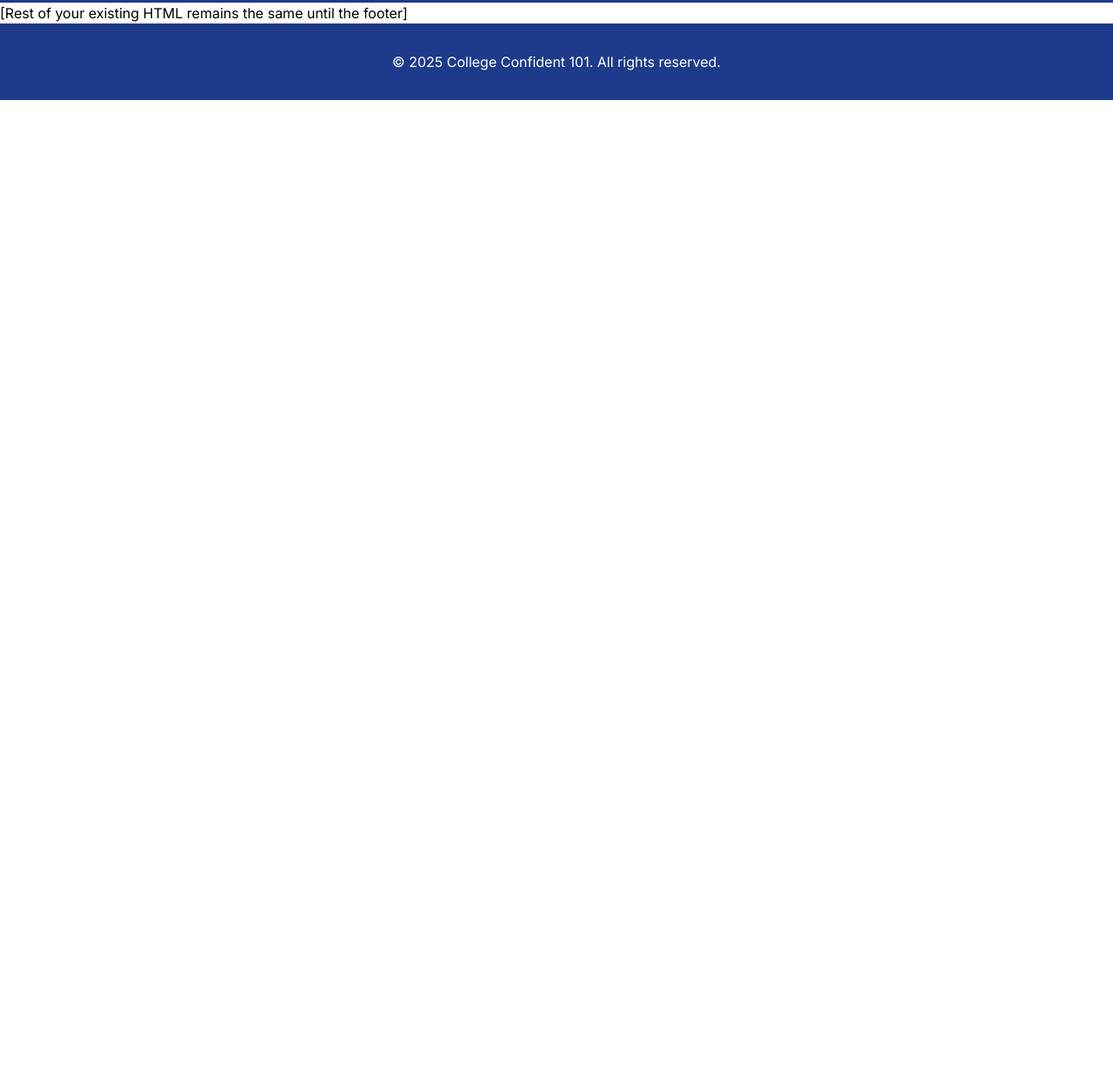
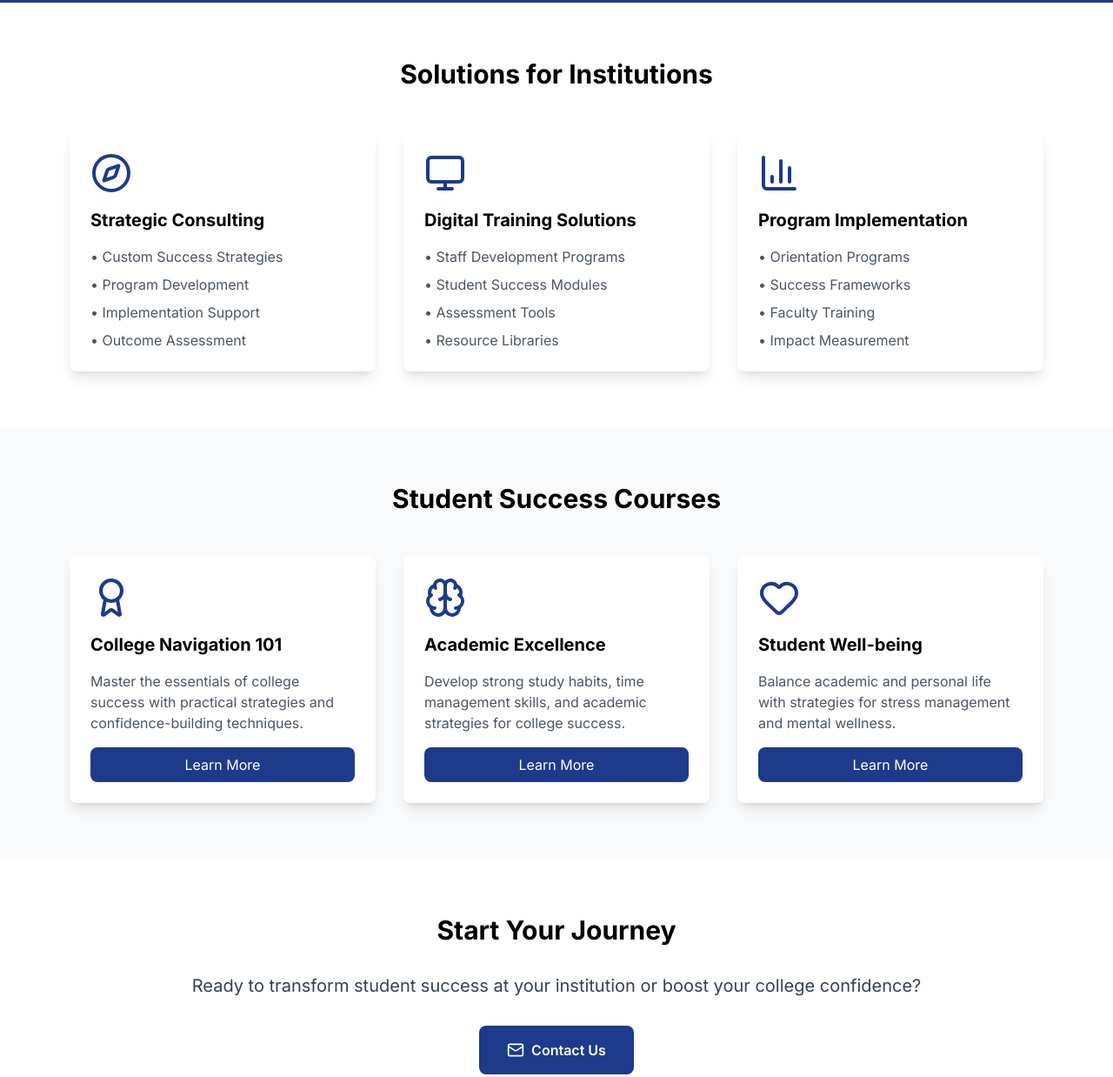
Before and after one commit to rythecoach/theroux-website1, a plain HTML site: page index.html in a window 1280 px wide. Shown: the part 325-1563 px from the top of the page at 87% size. Before the commit the page ends 800 px from the top, so only its background shows below. Drawn offline with nearby package versions, Linux system fonts and the light colour scheme.

Commit message:
Update index.html

```diff
--- a/index.html
+++ b/index.html
@@ -33,7 +33,93 @@
             </div>
         </header>
 
-[Rest of your existing HTML remains the same until the footer]
+        <!-- Institution Services -->
+        <section id="institutions" class="py-16">
+            <div class="max-w-6xl mx-auto px-4">
+                <h2 class="text-3xl font-bold mb-12 text-center">Solutions for Institutions</h2>
+                <div class="grid md:grid-cols-3 gap-8">
+                    <!-- Consulting -->
+                    <div class="bg-white p-6 rounded-lg shadow-lg">
+                        <i data-lucide="compass" class="w-12 h-12 text-blue-900 mb-4"></i>
+                        <h3 class="text-xl font-bold mb-4">Strategic Consulting</h3>
+                        <ul class="space-y-2 text-gray-600">
+                            <li>• Custom Success Strategies</li>
+                            <li>• Program Development</li>
+                            <li>• Implementation Support</li>
+                            <li>• Outcome Assessment</li>
+                        </ul>
+                    </div>
+
+                    <!-- Digital Training -->
+                    <div class="bg-white p-6 rounded-lg shadow-lg">
+                        <i data-lucide="monitor" class="w-12 h-12 text-blue-900 mb-4"></i>
+                        <h3 class="text-xl font-bold mb-4">Digital Training Solutions</h3>
+                        <ul class="space-y-2 text-gray-600">
+                            <li>• Staff Development Programs</li>
+                            <li>• Student Success Modules</li>
+                            <li>• Assessment Tools</li>
+                            <li>• Resource Libraries</li>
+                        </ul>
+                    </div>
+
+                    <!-- Implementation -->
+                    <div class="bg-white p-6 rounded-lg shadow-lg">
+                        <i data-lucide="bar-chart-3" class="w-12 h-12 text-blue-900 mb-4"></i>
+                        <h3 class="text-xl font-bold mb-4">Program Implementation</h3>
+                        <ul class="space-y-2 text-gray-600">
+                            <li>• Orientation Programs</li>
+                            <li>• Success Frameworks</li>
+                            <li>• Faculty Training</li>
+                            <li>• Impact Measurement</li>
+                        </ul>
+                    </div>
+                </div>
+            </div>
+        </section>
+
+        <!-- Student Courses -->
+        <section id="students" class="py-16 bg-gray-50">
+            <div class="max-w-6xl mx-auto px-4">
+                <h2 class="text-3xl font-bold mb-12 text-center">Student Success Courses</h2>
+                <div class="grid md:grid-cols-3 gap-8">
+                    <!-- Course 1 -->
+                    <div class="bg-white p-6 rounded-lg shadow-lg">
+                        <i data-lucide="award" class="w-12 h-12 text-blue-900 mb-4"></i>
+                        <h3 class="text-xl font-bold mb-4">College Navigation 101</h3>
+                        <p class="text-gray-600 mb-4">Master the essentials of college success with practical strategies and confidence-building techniques.</p>
+                        <button onclick="window.location.href='mailto:ryan.theroux@gmail.com?subject=College%20Navigation%20101%20Course%20Inquiry'" class="bg-blue-900 text-white px-4 py-2 rounded-lg w-full hover:bg-blue-800 transition-colors">Learn More</button>
+                    </div>
+
+                    <!-- Course 2 -->
+                    <div class="bg-white p-6 rounded-lg shadow-lg">
+                        <i data-lucide="brain" class="w-12 h-12 text-blue-900 mb-4"></i>
+                        <h3 class="text-xl font-bold mb-4">Academic Excellence</h3>
+                        <p class="text-gray-600 mb-4">Develop strong study habits, time management skills, and academic strategies for college success.</p>
+                        <button onclick="window.location.href='mailto:ryan.theroux@gmail.com?subject=Academic%20Excellence%20Course%20Inquiry'" class="bg-blue-900 text-white px-4 py-2 rounded-lg w-full hover:bg-blue-800 transition-colors">Learn More</button>
+                    </div>
+
+                    <!-- Course 3 -->
+                    <div class="bg-white p-6 rounded-lg shadow-lg">
+                        <i data-lucide="heart" class="w-12 h-12 text-blue-900 mb-4"></i>
+                        <h3 class="text-xl font-bold mb-4">Student Well-being</h3>
+                        <p class="text-gray-600 mb-4">Balance academic and personal life with strategies for stress management and mental wellness.</p>
+                        <button onclick="window.location.href='mailto:ryan.theroux@gmail.com?subject=Student%20Well-being%20Course%20Inquiry'" class="bg-blue-900 text-white px-4 py-2 rounded-lg w-full hover:bg-blue-800 transition-colors">Learn More</button>
+                    </div>
+                </div>
+            </div>
+        </section>
+
+        <!-- Contact Section -->
+        <section class="py-16">
+            <div class="max-w-4xl mx-auto px-4 text-center">
+                <h2 class="text-3xl font-bold mb-8">Start Your Journey</h2>
+                <p class="text-xl text-gray-700 mb-8">Ready to transform student success at your institution or boost your college confidence?</p>
+                <button onclick="window.location.href='mailto:ryan.theroux@gmail.com?subject=College%20Confident%20101%20Inquiry'" class="bg-blue-900 text-white px-8 py-4 rounded-lg font-semibold flex items-center gap-2 mx-auto hover:bg-blue-800 transition-colors">
+                    <i data-lucide="mail" class="w-5 h-5"></i>
+                    Contact Us
+                </button>
+            </div>
+        </section>
 
         <!-- Footer -->
         <footer class="bg-blue-900 text-white py-8">
```
